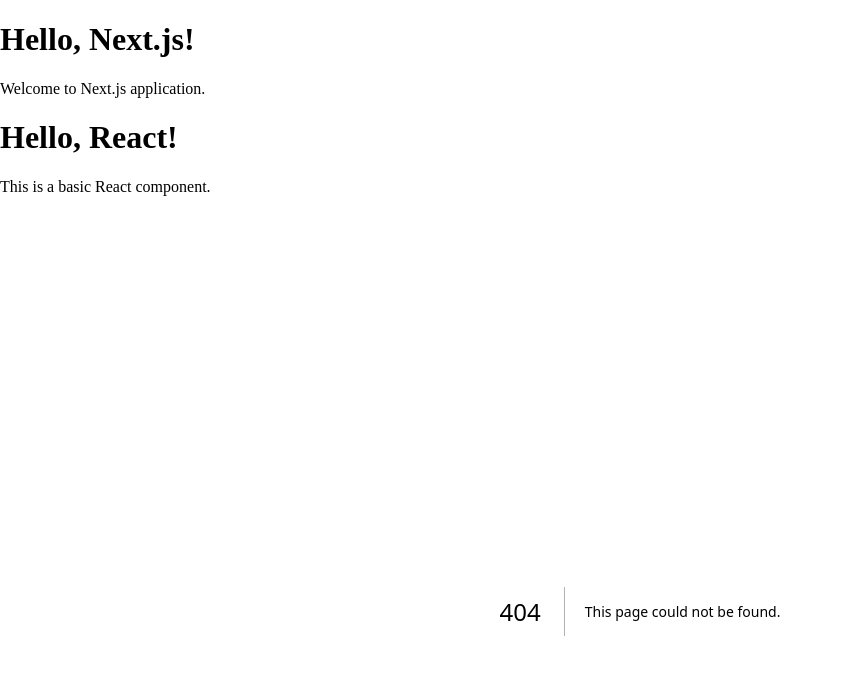
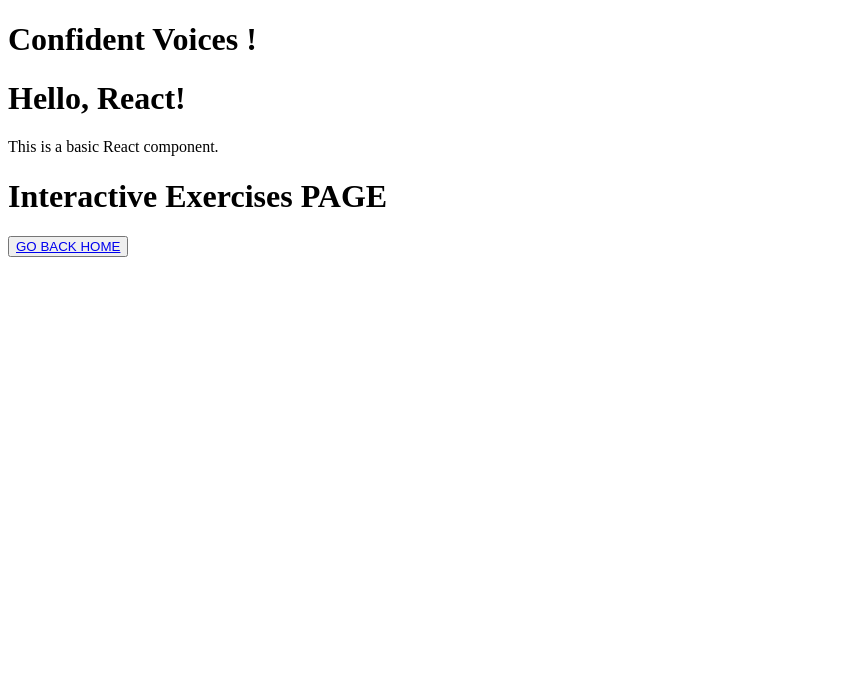
Before and after one commit to WyldTaegr/confident-voices, a Next.js app: page /InteractiveExercisesPage in a window 1280 px wide. Before the commit this address had no page. Shown: the top 674 px of the page, without its empty margins (0-843 px from the left). Built offline with nearby package versions, Linux system fonts and the light colour scheme.

Commit message:
Added all pages

```diff
--- /dev/null
+++ b/src/app/InteractiveExercisesPage/layout.js
@@ -0,0 +1,11 @@
+import React from 'react';
+
+export default function InteractiveExercisesPageLayout({children}){
+	return (
+
+		<div>
+			{children}
+		</div>
+	)
+
+};
--- /dev/null
+++ b/src/app/InteractiveExercisesPage/page.js
@@ -0,0 +1,16 @@
+import React from 'react';
+import Link from 'next/link';
+
+
+const InteractiveExercisesPage = () => {
+  return (
+    <div>
+      <h1> Interactive Exercises PAGE</h1>
+      <button>
+        <Link href='/'> GO BACK HOME</Link>
+      </button>
+    </div>
+  );
+};
+
+export default InteractiveExercisesPage;
--- a/src/app/layout.js
+++ b/src/app/layout.js
@@ -10,8 +10,7 @@
     <html lang="en">
       <body>
         <div>
-          <h1>Hello, Next.js!</h1>
-          <p>Welcome to  Next.js application.</p>
+          <h1>Confident Voices !</h1>
           <MyComponent/>
         </div>
         {children}
```
Also changed, not shown: src/app/CommunityPage/layout.js (added, +11 -0 lines), src/app/CommunityPage/page.js (added, +16 -0 lines), src/app/FeedbackPage/layout.js (added, +11 -0 lines), src/app/FeedbackPage/page.js (added, +16 -0 lines), src/app/ProgressPage/layout.js (added, +19 -0 lines), src/app/ProgressPage/page.js (renamed from src/app/ProgressPage.js, +6 -2 lines), src/app/page.js (+6 -3 lines), src/app/ProgressPage/color.css (added).
